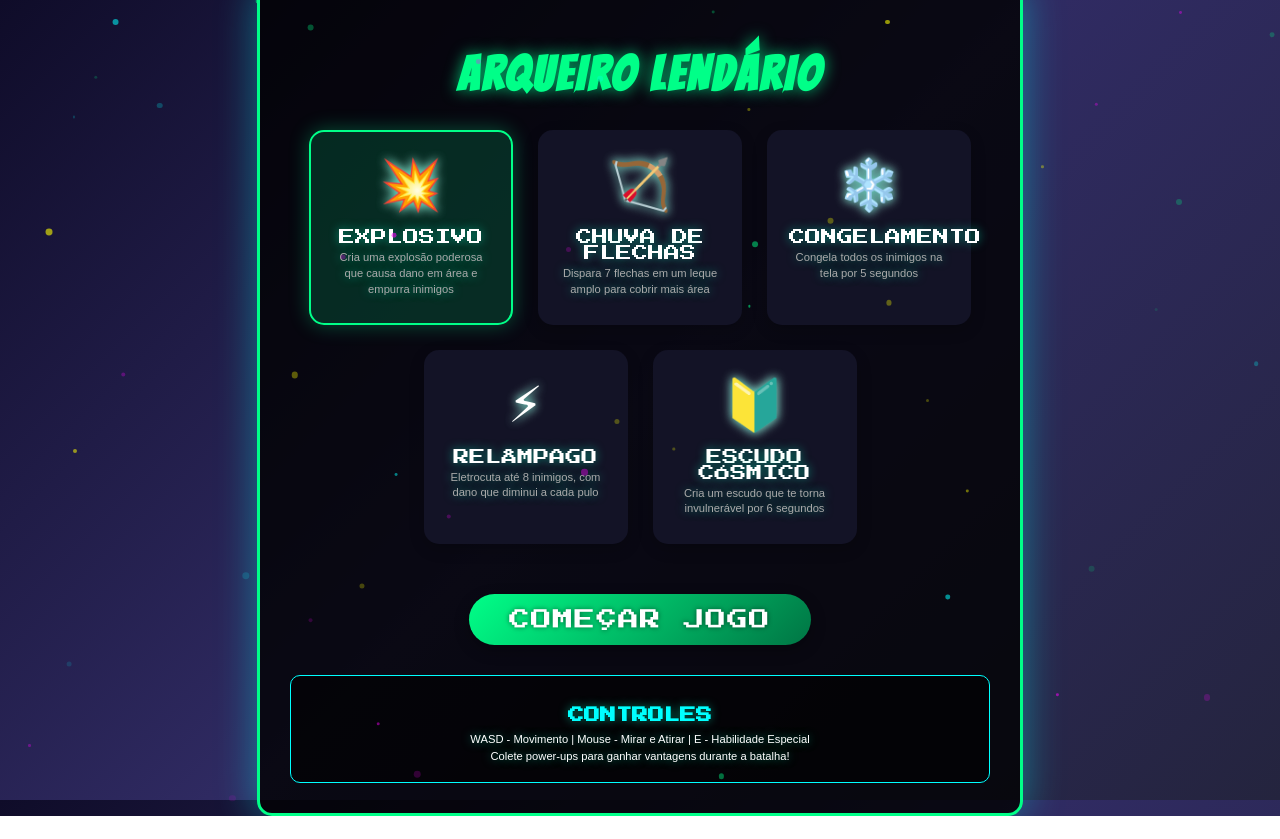
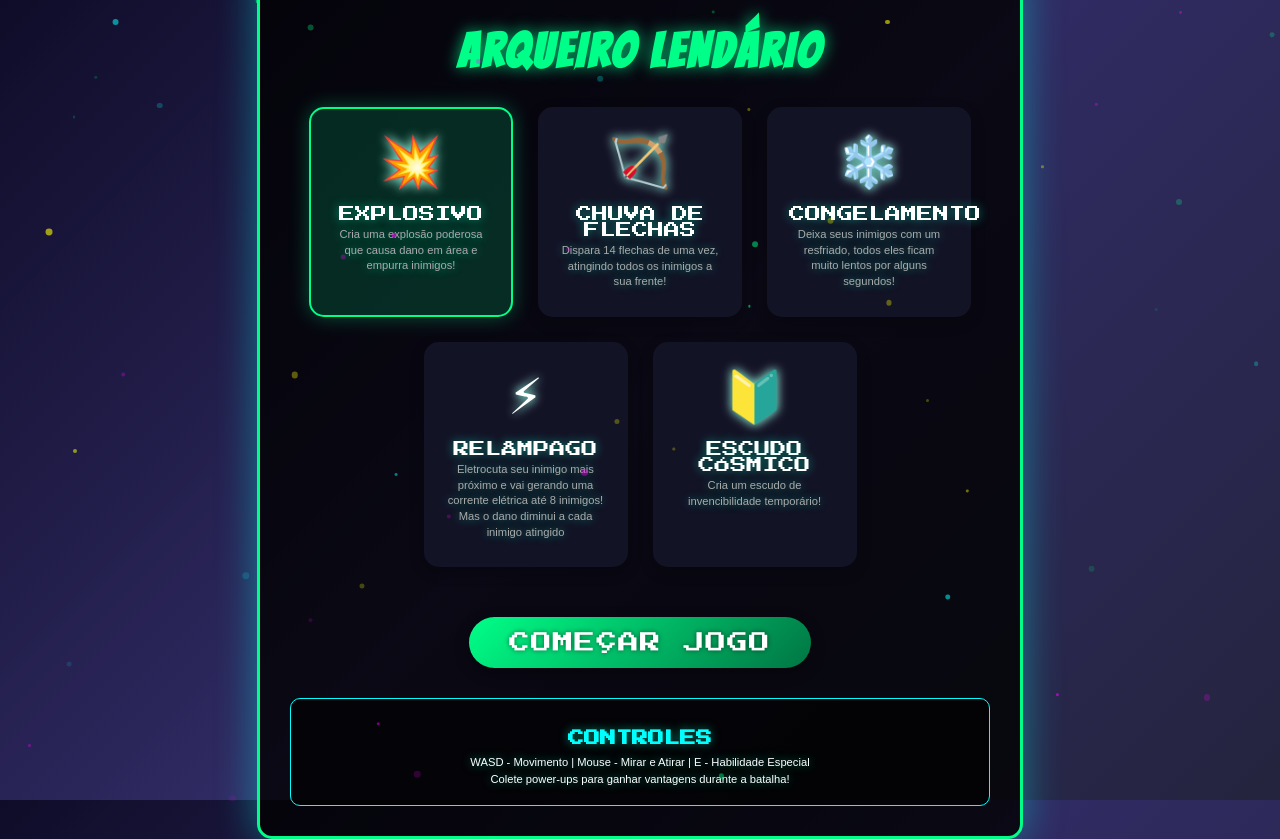
Before and after one commit to Z01NH0/Arqueiro-Lendario, a plain HTML site: page index.html in a window 1280 px wide. Before the commit the page ends 816 px from the top, so only its background shows below. Drawn offline with Linux system fonts and the light colour scheme.

Commit message:
Update index.html

```diff
--- a/index.html
+++ b/index.html
@@ -255,27 +255,27 @@
       <div class="power-option selected" onclick="selectPower('explosive')">
        <div class="character-icon">💥</div>
         <div>EXPLOSIVO</div>
-        <div class="power-description">Cria uma explosão poderosa que causa dano em área e empurra inimigos</div>
+        <div class="power-description">Cria uma explosão poderosa que causa dano em área e empurra inimigos!</div>
       </div>
       <div class="power-option" onclick="selectPower('multi')">
         <div class="character-icon">🏹</div>
         <div>CHUVA DE FLECHAS</div>
-        <div class="power-description">Dispara 7 flechas em um leque amplo para cobrir mais área</div>
+        <div class="power-description">Dispara 14 flechas de uma vez, atingindo todos os inimigos a sua frente!</div>
       </div>
       <div class="power-option" onclick="selectPower('freeze')">
         <div class="character-icon">❄️</div>
         <div>CONGELAMENTO</div>
-        <div class="power-description">Congela todos os inimigos na tela por 5 segundos</div>
+        <div class="power-description">Deixa seus inimigos com um resfriado, todos eles ficam muito lentos por alguns segundos!</div>
       </div>
       <div class="power-option" onclick="selectPower('lightning')">
        <div class="character-icon">⚡</div>
         <div>RELÂMPAGO</div>
-        <div class="power-description">Eletrocuta até 8 inimigos, com dano que diminui a cada pulo</div>
+        <div class="power-description">Eletrocuta seu inimigo mais próximo e vai gerando uma corrente elétrica até 8 inimigos! Mas o dano diminui a cada inimigo atingido</div>
       </div>
       <div class="power-option" onclick="selectPower('shield')">
         <div class="character-icon">🔰</div>
         <div>ESCUDO CÓSMICO</div>
-        <div class="power-description">Cria um escudo que te torna invulnerável por 6 segundos</div>
+        <div class="power-description">Cria um escudo de invencibilidade temporário!</div>
       </div>
     </div>
     <button onclick="startGame()">COMEÇAR JOGO</button>
```
